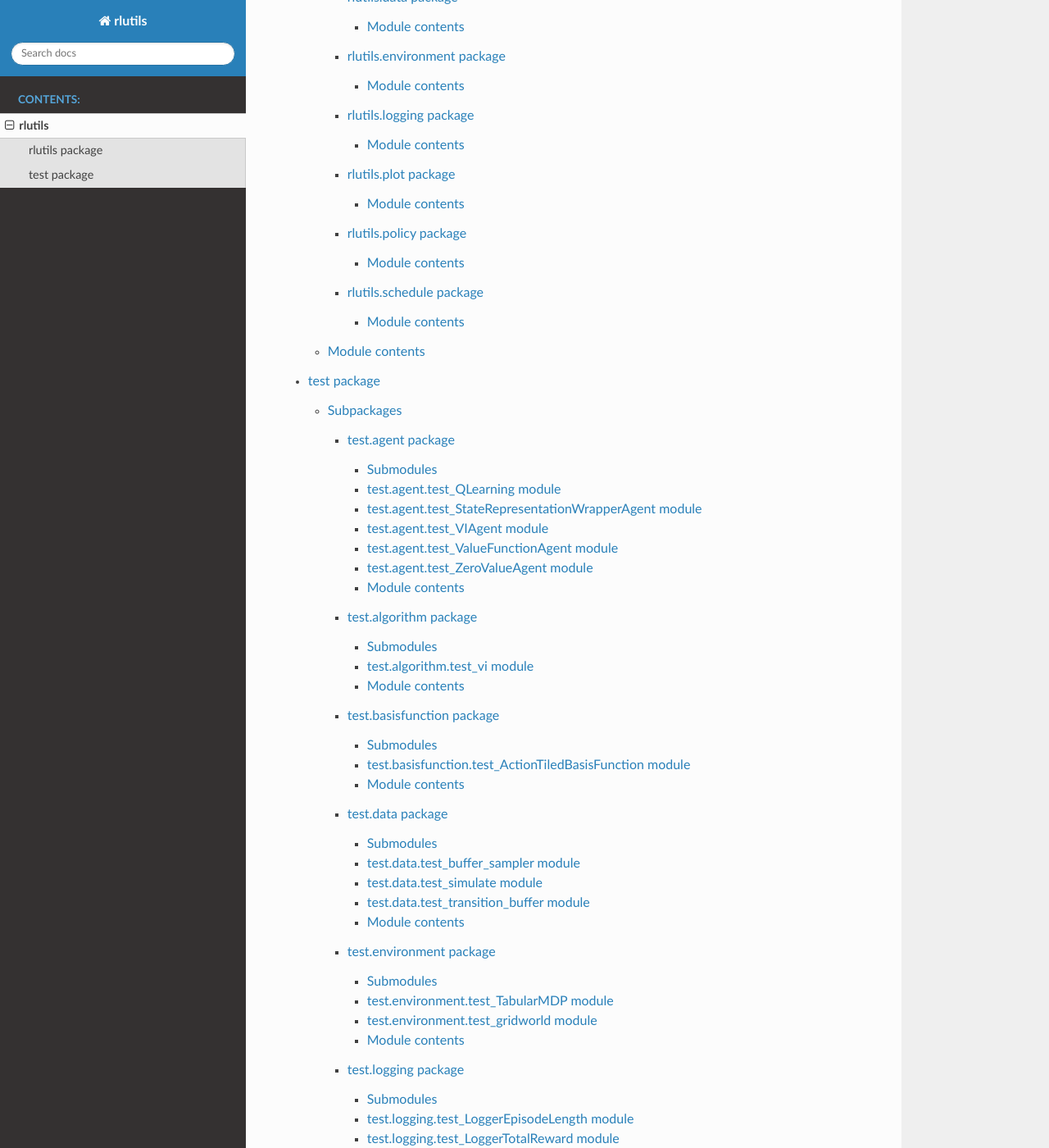
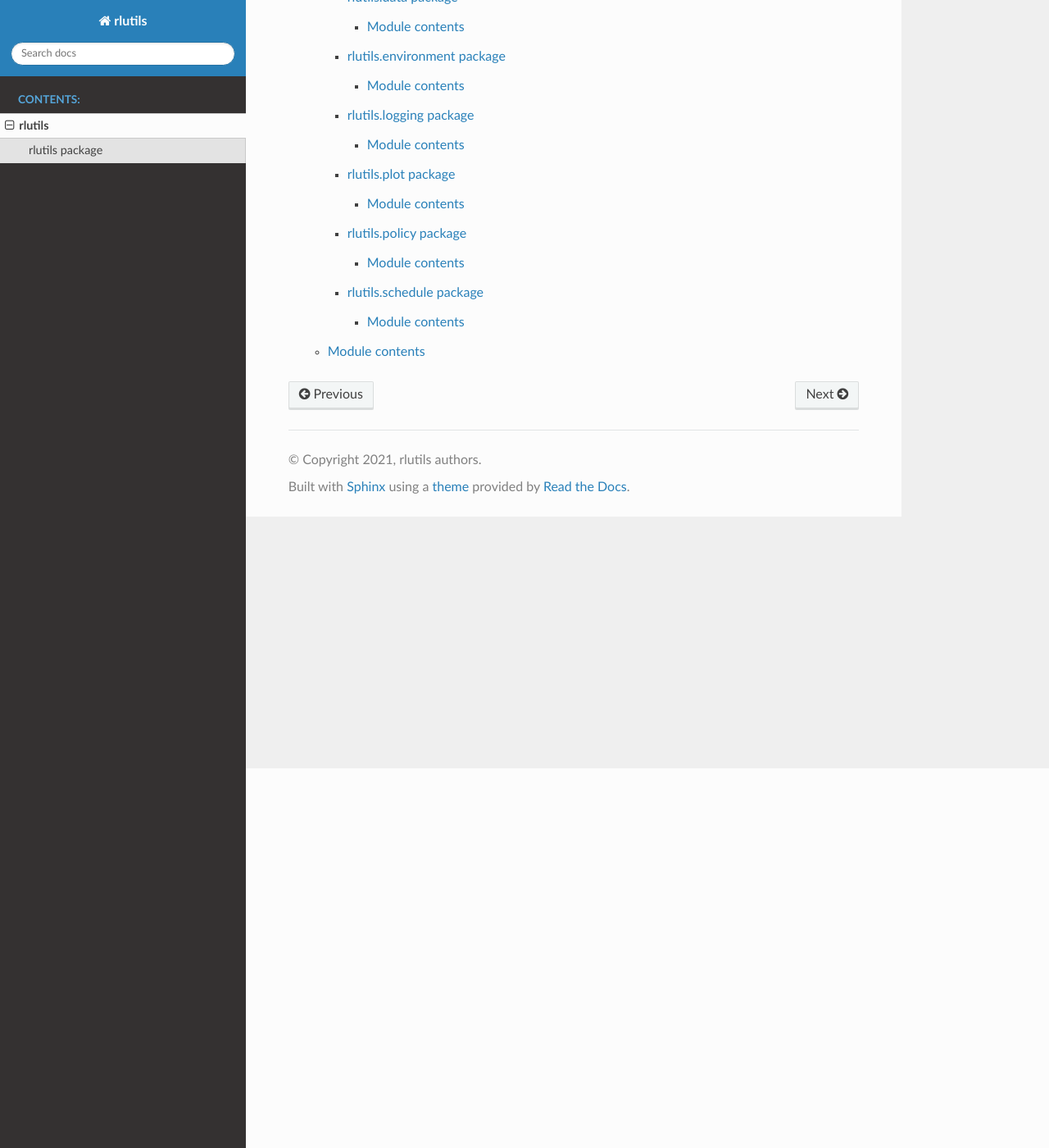
Before and after one commit to lucaslehnert/rlutils, a Sphinx documentation site: the page built from docs/source/modules.rst, in a window 1280 px wide and 1400 px high, scrolled down 463 px. Shown: the whole window at 82% size. Built offline with Sphinx 7.4.7 and the Read the Docs theme 2.0.0, drawn with Linux system fonts in a browser that asks for light colours; some of the changed text lies outside the part shown.

```diff
--- a/docs/source/modules.rst
+++ b/docs/source/modules.rst
@@ -5,4 +5,3 @@
    :maxdepth: 4
 
    rlutils
-   test
--- a/docs/source/test.agent.rst
+++ /dev/null
@@ -1,53 +0,0 @@
-test.agent package
-==================
-
-Submodules
-----------
-
-test.agent.test\_QLearning module
----------------------------------
-
-.. automodule:: test.agent.test_QLearning
-   :members:
-   :undoc-members:
-   :show-inheritance:
-
-test.agent.test\_StateRepresentationWrapperAgent module
--------------------------------------------------------
-
-.. automodule:: test.agent.test_StateRepresentationWrapperAgent
-   :members:
-   :undoc-members:
-   :show-inheritance:
-
-test.agent.test\_VIAgent module
--------------------------------
-
-.. automodule:: test.agent.test_VIAgent
-   :members:
-   :undoc-members:
-   :show-inheritance:
-
-test.agent.test\_ValueFunctionAgent module
-------------------------------------------
-
-.. automodule:: test.agent.test_ValueFunctionAgent
-   :members:
-   :undoc-members:
-   :show-inheritance:
-
-test.agent.test\_ZeroValueAgent module
---------------------------------------
-
-.. automodule:: test.agent.test_ZeroValueAgent
-   :members:
-   :undoc-members:
-   :show-inheritance:
-
-Module contents
----------------
-
-.. automodule:: test.agent
-   :members:
-   :undoc-members:
-   :show-inheritance:
--- a/docs/source/test.algorithm.rst
+++ /dev/null
@@ -1,21 +0,0 @@
-test.algorithm package
-======================
-
-Submodules
-----------
-
-test.algorithm.test\_vi module
-------------------------------
-
-.. automodule:: test.algorithm.test_vi
-   :members:
-   :undoc-members:
-   :show-inheritance:
-
-Module contents
----------------
-
-.. automodule:: test.algorithm
-   :members:
-   :undoc-members:
-   :show-inheritance:
--- a/docs/source/test.basisfunction.rst
+++ /dev/null
@@ -1,21 +0,0 @@
-test.basisfunction package
-==========================
-
-Submodules
-----------
-
-test.basisfunction.test\_ActionTiledBasisFunction module
---------------------------------------------------------
-
-.. automodule:: test.basisfunction.test_ActionTiledBasisFunction
-   :members:
-   :undoc-members:
-   :show-inheritance:
-
-Module contents
----------------
-
-.. automodule:: test.basisfunction
-   :members:
-   :undoc-members:
-   :show-inheritance:
--- a/docs/source/test.data.rst
+++ /dev/null
@@ -1,37 +0,0 @@
-test.data package
-=================
-
-Submodules
-----------
-
-test.data.test\_buffer\_sampler module
---------------------------------------
-
-.. automodule:: test.data.test_buffer_sampler
-   :members:
-   :undoc-members:
-   :show-inheritance:
-
-test.data.test\_simulate module
--------------------------------
-
-.. automodule:: test.data.test_simulate
-   :members:
-   :undoc-members:
-   :show-inheritance:
-
-test.data.test\_transition\_buffer module
------------------------------------------
-
-.. automodule:: test.data.test_transition_buffer
-   :members:
-   :undoc-members:
-   :show-inheritance:
-
-Module contents
----------------
-
-.. automodule:: test.data
-   :members:
-   :undoc-members:
-   :show-inheritance:
--- a/docs/source/test.environment.rst
+++ /dev/null
@@ -1,29 +0,0 @@
-test.environment package
-========================
-
-Submodules
-----------
-
-test.environment.test\_TabularMDP module
-----------------------------------------
-
-.. automodule:: test.environment.test_TabularMDP
-   :members:
-   :undoc-members:
-   :show-inheritance:
-
-test.environment.test\_gridworld module
----------------------------------------
-
-.. automodule:: test.environment.test_gridworld
-   :members:
-   :undoc-members:
-   :show-inheritance:
-
-Module contents
----------------
-
-.. automodule:: test.environment
-   :members:
-   :undoc-members:
-   :show-inheritance:
--- a/docs/source/test.logging.rst
+++ /dev/null
@@ -1,37 +0,0 @@
-test.logging package
-====================
-
-Submodules
-----------
-
-test.logging.test\_LoggerEpisodeLength module
----------------------------------------------
-
-.. automodule:: test.logging.test_LoggerEpisodeLength
-   :members:
-   :undoc-members:
-   :show-inheritance:
-
-test.logging.test\_LoggerTotalReward module
--------------------------------------------
-
-.. automodule:: test.logging.test_LoggerTotalReward
-   :members:
-   :undoc-members:
-   :show-inheritance:
-
-test.logging.test\_LoggerTrajectory module
-------------------------------------------
-
-.. automodule:: test.logging.test_LoggerTrajectory
-   :members:
-   :undoc-members:
-   :show-inheritance:
-
-Module contents
----------------
-
-.. automodule:: test.logging
-   :members:
-   :undoc-members:
-   :show-inheritance:
--- a/docs/source/test.policy.rst
+++ /dev/null
@@ -1,45 +0,0 @@
-test.policy package
-===================
-
-Submodules
-----------
-
-test.policy.test\_ActionSequencePolicy module
----------------------------------------------
-
-.. automodule:: test.policy.test_ActionSequencePolicy
-   :members:
-   :undoc-members:
-   :show-inheritance:
-
-test.policy.test\_EGreedyPolicy module
---------------------------------------
-
-.. automodule:: test.policy.test_EGreedyPolicy
-   :members:
-   :undoc-members:
-   :show-inheritance:
-
-test.policy.test\_GreedyPolicy module
--------------------------------------
-
-.. automodule:: test.policy.test_GreedyPolicy
-   :members:
-   :undoc-members:
-   :show-inheritance:
-
-test.policy.test\_UniformRandomPolicy module
---------------------------------------------
-
-.. automodule:: test.policy.test_UniformRandomPolicy
-   :members:
-   :undoc-members:
-   :show-inheritance:
-
-Module contents
----------------
-
-.. automodule:: test.policy
-   :members:
-   :undoc-members:
-   :show-inheritance:
--- a/docs/source/test.rst
+++ /dev/null
@@ -1,36 +0,0 @@
-test package
-============
-
-Subpackages
------------
-
-.. toctree::
-   :maxdepth: 4
-
-   test.agent
-   test.algorithm
-   test.basisfunction
-   test.data
-   test.environment
-   test.logging
-   test.policy
-   test.schedule
-
-Submodules
-----------
-
-test.test\_utils module
------------------------
-
-.. automodule:: test.test_utils
-   :members:
-   :undoc-members:
-   :show-inheritance:
-
-Module contents
----------------
-
-.. automodule:: test
-   :members:
-   :undoc-members:
-   :show-inheritance:
--- a/docs/source/test.schedule.rst
+++ /dev/null
@@ -1,21 +0,0 @@
-test.schedule package
-=====================
-
-Submodules
-----------
-
-test.schedule.test\_LinearInterpolatedVariableSchedule module
--------------------------------------------------------------
-
-.. automodule:: test.schedule.test_LinearInterpolatedVariableSchedule
-   :members:
-   :undoc-members:
-   :show-inheritance:
-
-Module contents
----------------
-
-.. automodule:: test.schedule
-   :members:
-   :undoc-members:
-   :show-inheritance:
```
Also changed, not shown: 1 other file.
